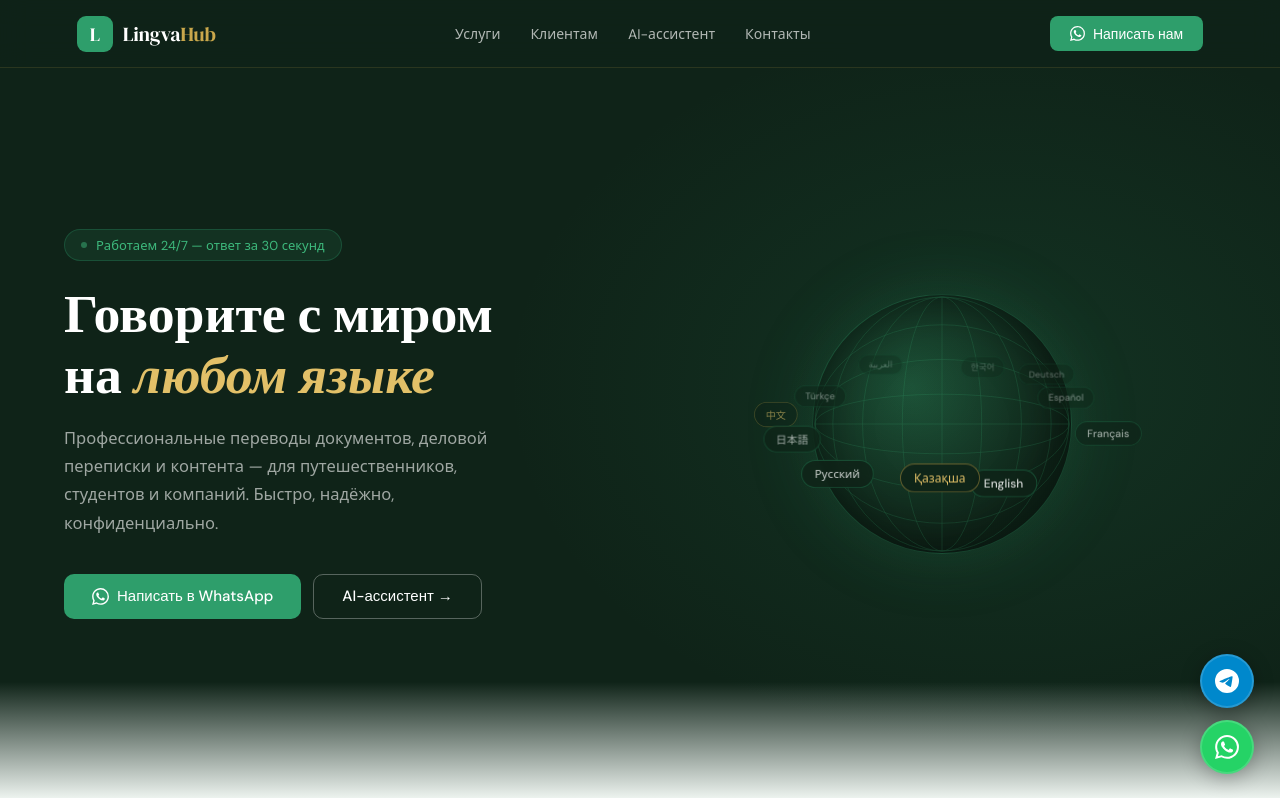
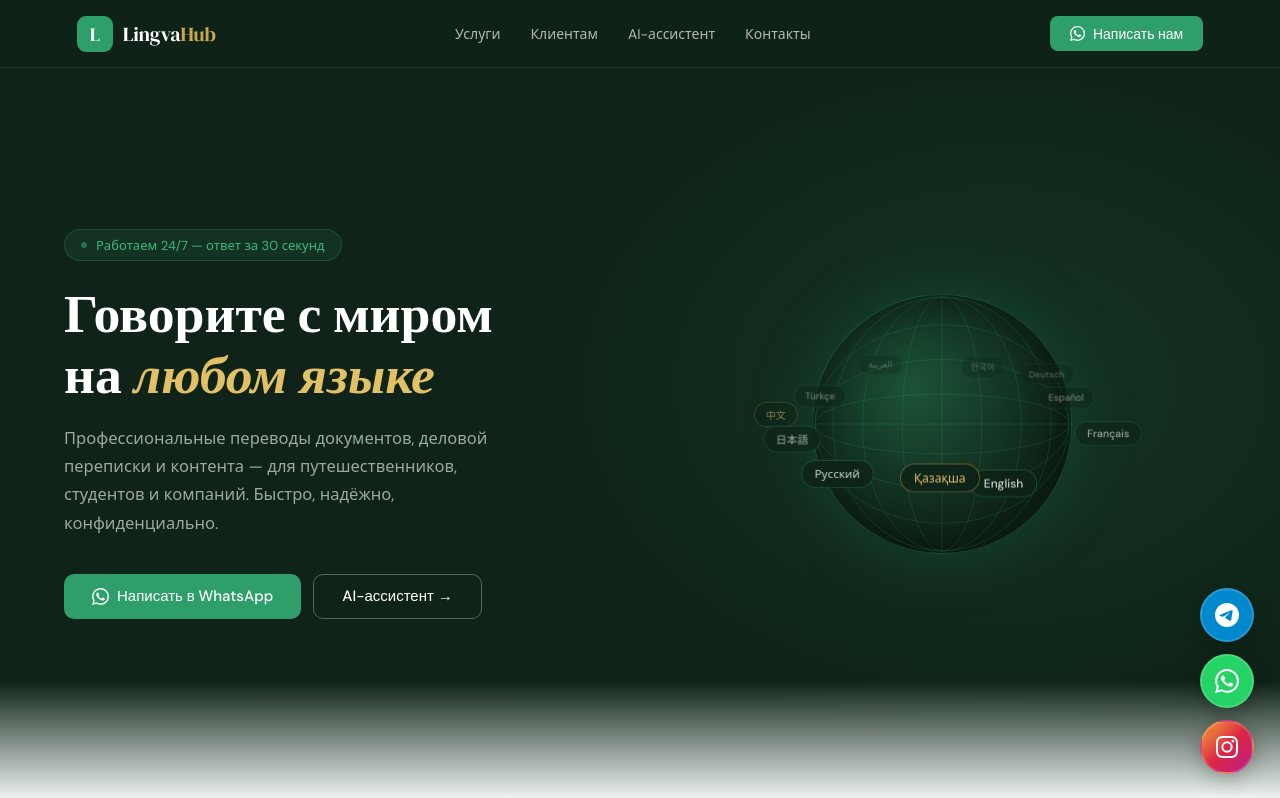
Before and after one commit to ekaterinagendasheva-del/lingvahub, a plain HTML site: page index.html in a window 1280 px wide. Shown: the top 798 px of the page. Drawn offline with Linux system fonts and the light colour scheme.

Commit message:
Add Instagram floating button

```diff
--- a/index.html
+++ b/index.html
@@ -471,6 +471,7 @@ footer{
 .f-btn:hover{transform:scale(1.1);box-shadow:0 6px 26px rgba(0,0,0,.35)}
 .f-btn.tg{background:#0088CC}
 .f-btn.wa{background:#25D366}
+.f-btn.ig{background:linear-gradient(135deg,#f09433,#e6683c,#dc2743,#cc2366,#bc1888)}
 
 /* ─── REVEAL ANIMATION ─── */
 .reveal{opacity:0;transform:translateY(22px);transition:opacity .65s ease,transform .65s ease}
@@ -913,6 +914,12 @@ footer{
       <svg width="24" height="24" viewBox="0 0 24 24" fill="#fff"><path d="M17.472 14.382c-.297-.149-1.758-.867-2.03-.967-.273-.099-.471-.148-.67.15-.197.297-.767.966-.94 1.164-.173.199-.347.223-.644.075-.297-.15-1.255-.463-2.39-1.475-.883-.788-1.48-1.761-1.653-2.059-.173-.297-.018-.458.13-.606.134-.133.298-.347.446-.52.149-.174.198-.298.298-.497.099-.198.05-.371-.025-.52-.075-.149-.669-1.612-.916-2.207-.242-.579-.487-.5-.669-.51-.173-.008-.371-.01-.57-.01-.198 0-.52.074-.792.372-.272.297-1.04 1.016-1.04 2.479 0 1.462 1.065 2.875 1.213 3.074.149.198 2.096 3.2 5.077 4.487.709.306 1.262.489 1.694.625.712.227 1.36.195 1.871.118.571-.085 1.758-.719 2.006-1.413.248-.694.248-1.289.173-1.413-.074-.124-.272-.198-.57-.347m-5.421 7.403h-.004a9.87 9.87 0 01-5.031-1.378l-.361-.214-3.741.982.998-3.648-.235-.374a9.86 9.86 0 01-1.51-5.26c.001-5.45 4.436-9.884 9.888-9.884 2.64 0 5.122 1.03 6.988 2.898a9.825 9.825 0 012.893 6.994c-.003 5.45-4.437 9.884-9.885 9.884m8.413-18.297A11.815 11.815 0 0012.05 0C5.495 0 .16 5.335.157 11.892c0 2.096.547 4.142 1.588 5.945L.057 24l6.305-1.654a11.882 11.882 0 005.683 1.448h.005c6.554 0 11.89-5.335 11.893-11.893a11.821 11.821 0 00-3.48-8.413Z"/></svg>
     </a>
   </div>
+  <div class="f-wrap">
+    <span class="f-tip">Instagram</span>
+    <a href="https://www.instagram.com/perevod_online_ast?igsh=YjcxaHp1NjZwcms3" target="_blank" rel="noopener" class="f-btn ig">
+      <svg width="22" height="22" viewBox="0 0 24 24" fill="#fff"><path d="M12 2.163c3.204 0 3.584.012 4.85.07 3.252.148 4.771 1.691 4.919 4.919.058 1.265.069 1.645.069 4.849 0 3.205-.012 3.584-.069 4.849-.149 3.225-1.664 4.771-4.919 4.919-1.266.058-1.644.07-4.85.07-3.204 0-3.584-.012-4.849-.07-3.26-.149-4.771-1.699-4.919-4.92-.058-1.265-.07-1.644-.07-4.849 0-3.204.013-3.583.07-4.849.149-3.227 1.664-4.771 4.919-4.919 1.266-.057 1.645-.069 4.849-.069zM12 0C8.741 0 8.333.014 7.053.072 2.695.272.273 2.69.073 7.052.014 8.333 0 8.741 0 12c0 3.259.014 3.668.072 4.948.2 4.358 2.618 6.78 6.98 6.98C8.333 23.986 8.741 24 12 24c3.259 0 3.668-.014 4.948-.072 4.354-.2 6.782-2.618 6.979-6.98.059-1.28.073-1.689.073-4.948 0-3.259-.014-3.667-.072-4.947-.196-4.354-2.617-6.78-6.979-6.98C15.668.014 15.259 0 12 0zm0 5.838a6.162 6.162 0 100 12.324 6.162 6.162 0 000-12.324zM12 16a4 4 0 110-8 4 4 0 010 8zm6.406-11.845a1.44 1.44 0 100 2.881 1.44 1.44 0 000-2.881z"/></svg>
+    </a>
+  </div>
 </div>
 
 
```
